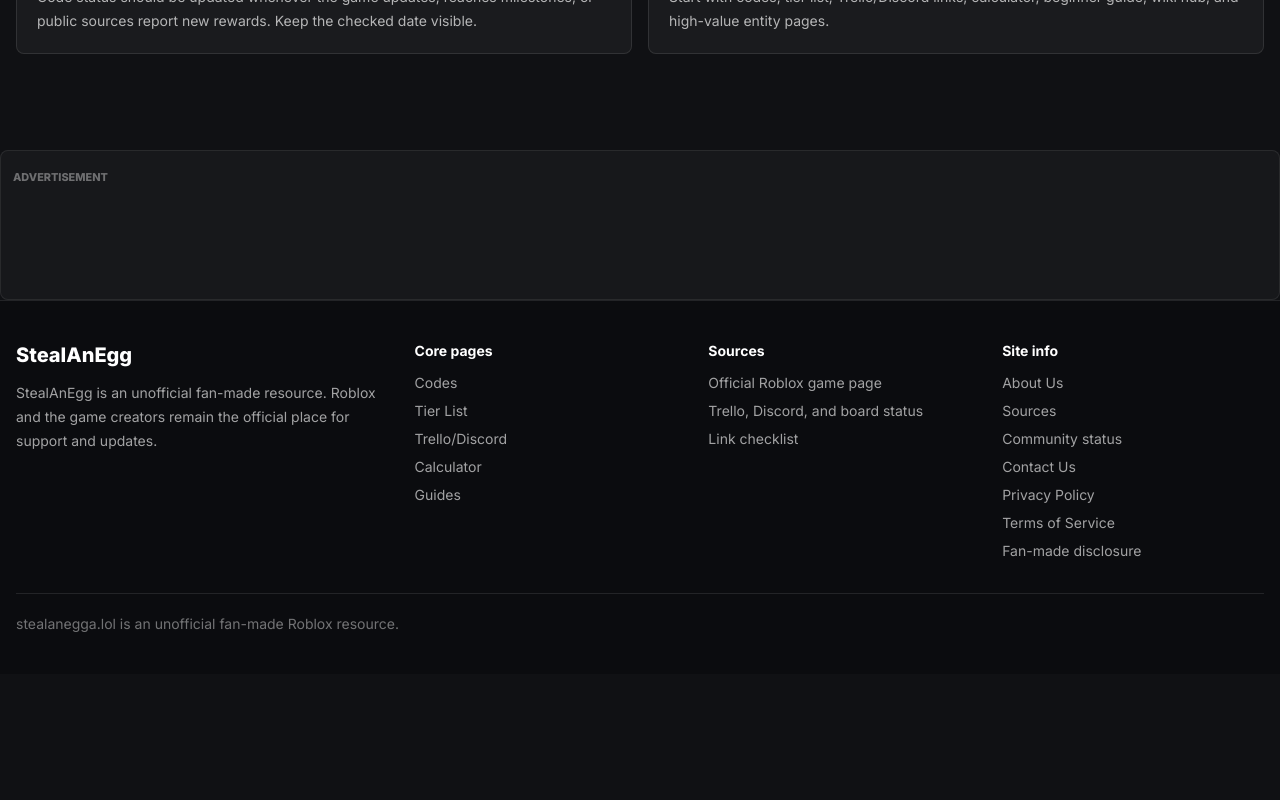
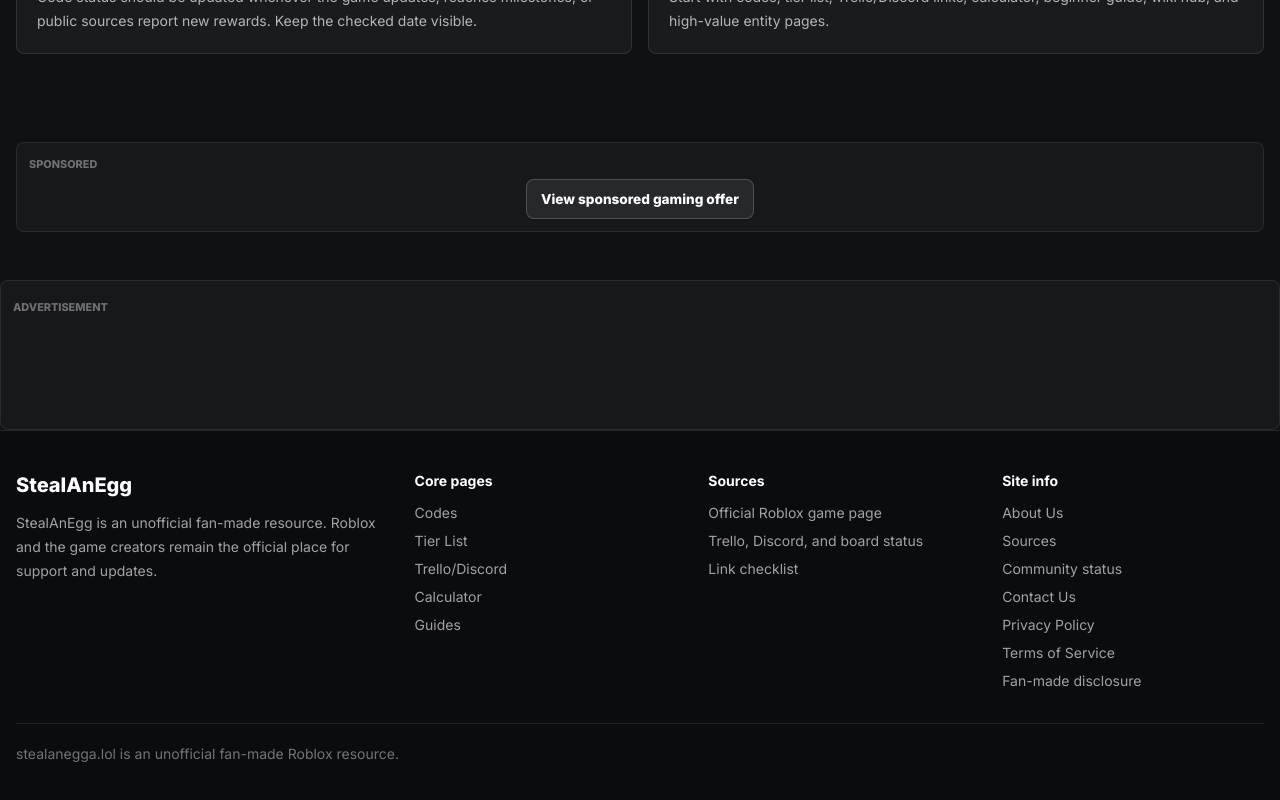
Before and after one commit to wangz-b/stealanegg, a Next.js app: page / in a window 1280 px wide. Shown: the part 5490-6290 px from the top of the page. Before the commit the page ends 6164 px from the top, so only its background shows below. Built offline with nearby package versions, Linux system fonts and the light colour scheme; no server answers.

Commit message:
add-sponsored-smart-link

```diff
--- a/src/app/layout.tsx
+++ b/src/app/layout.tsx
@@ -104,9 +104,9 @@
         </style>
         <AdsterraPopunderGate />
         <AdsterraSocialBarGate />
-        <AdsterraSmartLink />
         <Navbar />
         {children}
+        <AdsterraSmartLink />
         <AdsterraDirectNative />
         <AdsterraStickyRail />
         <Footer />
--- a/src/components/ads/index.tsx
+++ b/src/components/ads/index.tsx
@@ -333,7 +333,18 @@
 }
 
 export function AdsterraSmartLink() {
-  return null;
+  const cleanAdRoute = useCleanAdRoute();
+  if (cleanAdRoute || !runtimeConfig.adsterraSmartLinkUrl) return null;
+
+  return (
+    <div className="mx-auto mt-10 w-full max-w-7xl px-4">
+      <AdvertisementShell label="Sponsored">
+        <AdsterraSmartLinkAnchor className="button-secondary button-small">
+          View sponsored gaming offer
+        </AdsterraSmartLinkAnchor>
+      </AdvertisementShell>
+    </div>
+  );
 }
 
 export function AdsterraSmartLinkAnchor({
--- a/src/lib/runtime-config.ts
+++ b/src/lib/runtime-config.ts
@@ -36,7 +36,9 @@
   adsterraNative1Id: readEnv(process.env.NEXT_PUBLIC_ADSTERRA_NATIVE_1_ID),
   adsterraNative1ScriptUrl: readEnv(process.env.NEXT_PUBLIC_ADSTERRA_NATIVE_1_SCRIPT_URL),
   adsterraLeaderboardId: readEnv(process.env.NEXT_PUBLIC_ADSTERRA_LEADERBOARD_ID),
-  adsterraSmartLinkUrl: readEnv(process.env.NEXT_PUBLIC_ADSTERRA_SMARTLINK_URL),
+  adsterraSmartLinkUrl:
+    readEnv(process.env.NEXT_PUBLIC_ADSTERRA_SMARTLINK_URL) ||
+    "https://www.profitableratecpmnetwork.com/zh80r1m13?key=68c3a4f340f49574d4bd4389474ef226",
   adsterraPopunderScriptUrl: readEnv(process.env.NEXT_PUBLIC_ADSTERRA_POPUNDER_SCRIPT_URL),
   adsterraEnablePopunder: readBooleanEnv(process.env.NEXT_PUBLIC_ADSTERRA_ENABLE_POPUNDER, false),
   adsterraPopunderDelayMs: readNumberEnv(process.env.NEXT_PUBLIC_ADSTERRA_POPUNDER_DELAY_MS, 30000),
```
